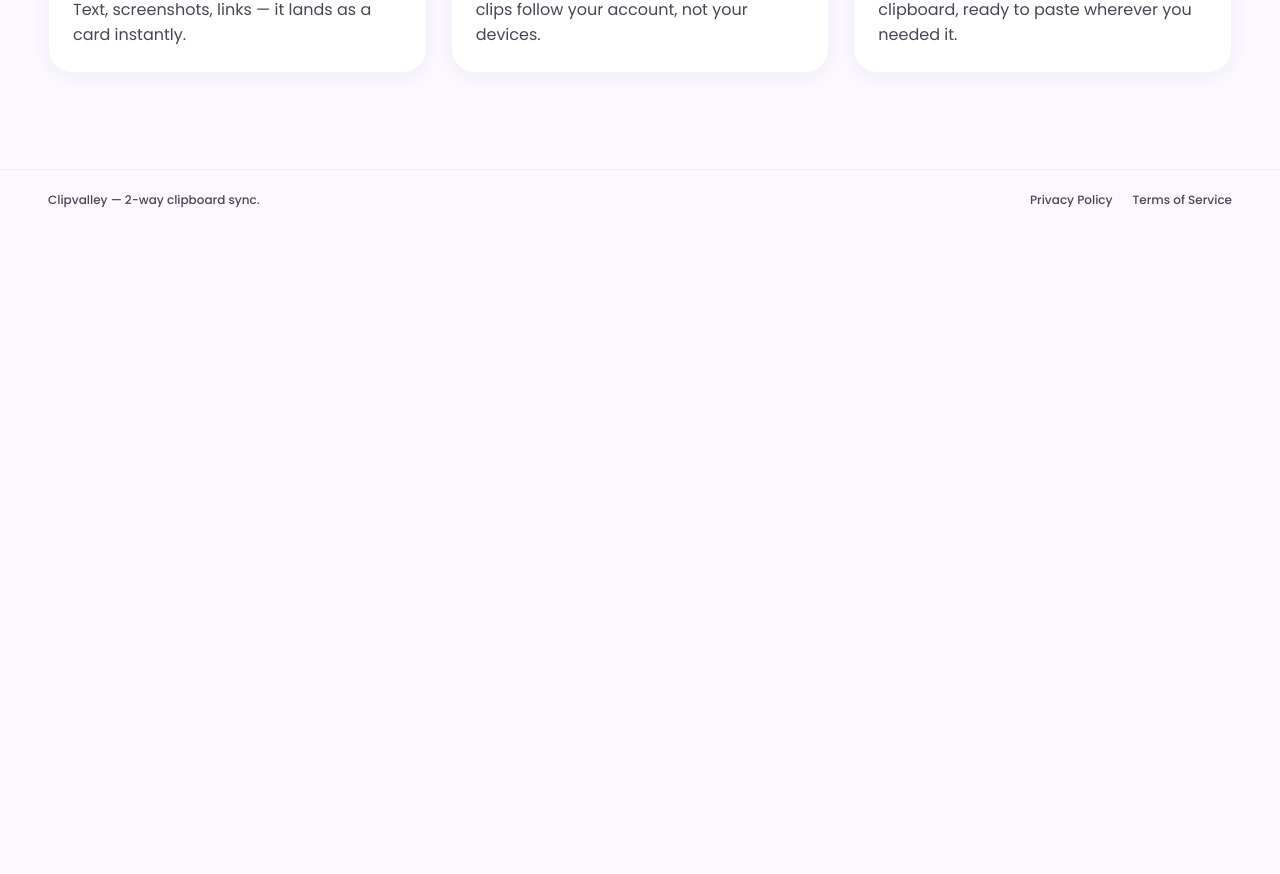
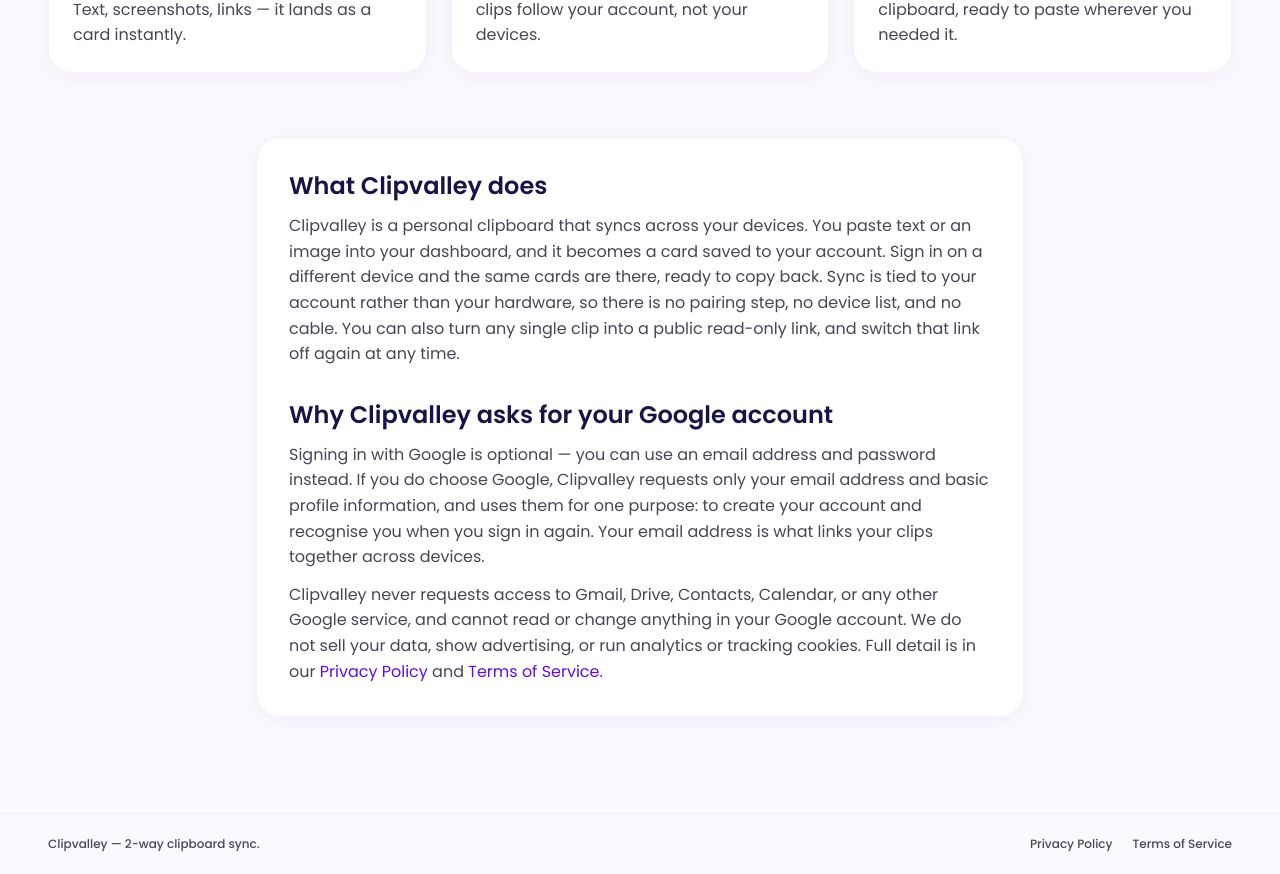
Before and after one commit to Maiqel1/Clipvalley, a Next.js app: page / in a window 1280 px wide. Shown: the part 897-1771 px from the top of the page. Before the commit the page ends 1127 px from the top, so only its background shows below. Built offline with nearby package versions, Linux system fonts and the light colour scheme; no server answers.

Commit message:
branding

```diff
--- a/app/page.tsx
+++ b/app/page.tsx
@@ -101,7 +101,7 @@
           </Reveal>
         </section>
 
-        <section className="grid gap-gutter pb-24 md:grid-cols-3">
+        <section className="grid gap-gutter pb-16 md:grid-cols-3">
           {STEPS.map((step, index) => (
             <Reveal key={step.title} index={index} whileInView>
               <div className="h-full rounded-xl border border-outline-variant/20 bg-surface-container-lowest p-6 shadow-level-1">
@@ -114,6 +114,47 @@
             </Reveal>
           ))}
         </section>
+
+        <Reveal whileInView>
+          <section className="mx-auto max-w-3xl pb-24">
+            <div className="rounded-xl border border-outline-variant/20 bg-surface-container-lowest p-6 shadow-level-1 md:p-8">
+              <h2 className="text-headline-md text-on-surface">What Clipvalley does</h2>
+              <p className="mt-3 text-body-md text-on-surface-variant">
+                Clipvalley is a personal clipboard that syncs across your devices. You paste text or
+                an image into your dashboard, and it becomes a card saved to your account. Sign in on
+                a different device and the same cards are there, ready to copy back. Sync is tied to
+                your account rather than your hardware, so there is no pairing step, no device list,
+                and no cable. You can also turn any single clip into a public read-only link, and
+                switch that link off again at any time.
+              </p>
+
+              <h2 className="mt-8 text-headline-md text-on-surface">
+                Why Clipvalley asks for your Google account
+              </h2>
+              <p className="mt-3 text-body-md text-on-surface-variant">
+                Signing in with Google is optional — you can use an email address and password
+                instead. If you do choose Google, Clipvalley requests only your email address and
+                basic profile information, and uses them for one purpose: to create your account and
+                recognise you when you sign in again. Your email address is what links your clips
+                together across devices.
+              </p>
+              <p className="mt-3 text-body-md text-on-surface-variant">
+                Clipvalley never requests access to Gmail, Drive, Contacts, Calendar, or any other
+                Google service, and cannot read or change anything in your Google account. We do not
+                sell your data, show advertising, or run analytics or tracking cookies. Full detail
+                is in our{" "}
+                <Link className="text-primary hover:underline" href="/privacy">
+                  Privacy Policy
+                </Link>{" "}
+                and{" "}
+                <Link className="text-primary hover:underline" href="/terms">
+                  Terms of Service
+                </Link>
+                .
+              </p>
+            </div>
+          </section>
+        </Reveal>
       </main>
 
       <SiteFooter />
```
